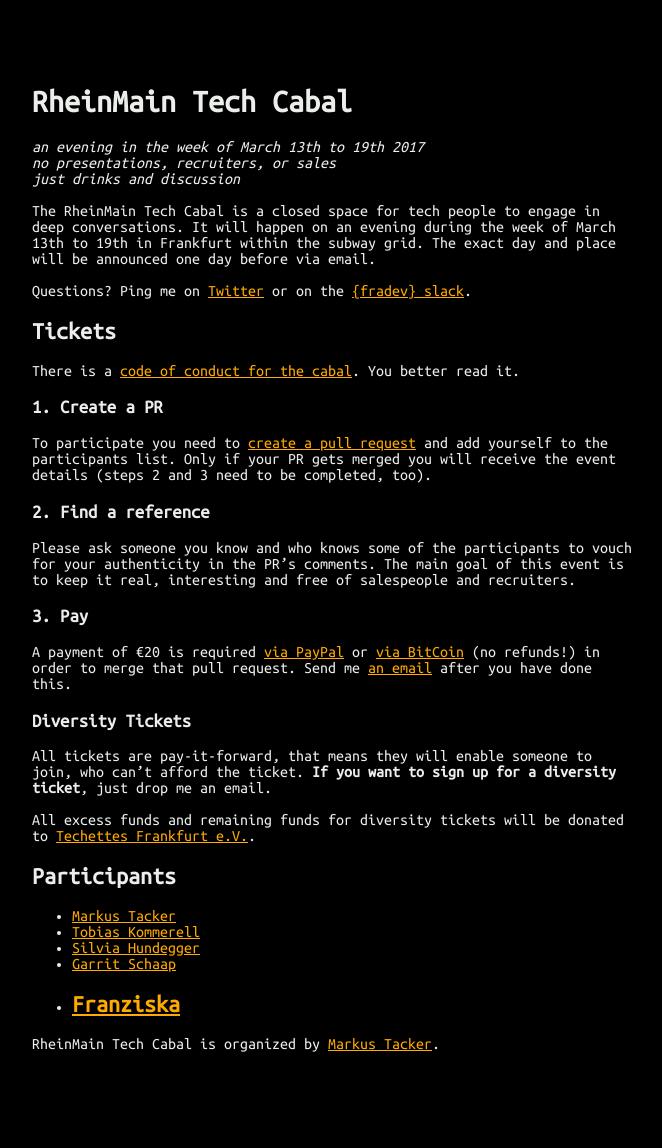
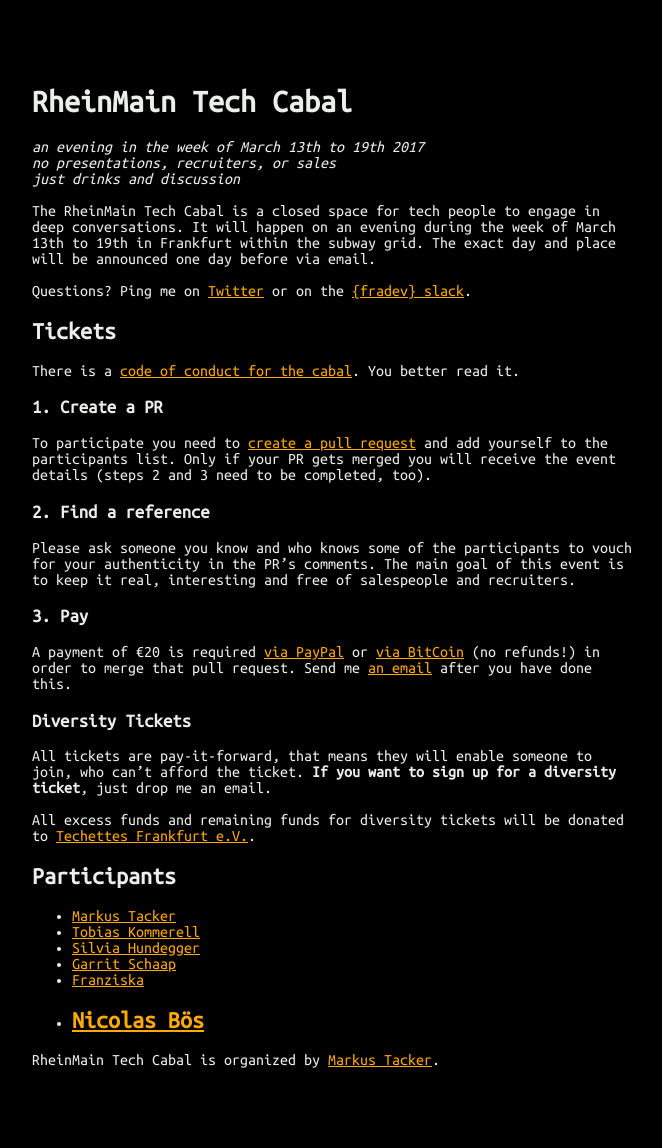
Before and after one commit to coderbyheart/blog, a Jekyll site: the page built from rheinmain-tech-cabal.md, in a window 1280 px wide. Shown: the whole page, without its empty margins (308-970 px from the left). Built offline with Jekyll 4.4.1, drawn with Linux system fonts in a browser that asks for light colours.

Commit message:
Markus, Tobias or Silvia might vouch for me ;)

```diff
--- a/rheinmain-tech-cabal.md
+++ b/rheinmain-tech-cabal.md
@@ -46,6 +46,7 @@
  * [Silvia Hundegger](https://twitter.com/silviahundegger)
  * [Garrit Schaap](https://twitter.com/pixelkind)
  * [Franziska](https://twitter.com/junewebdev)
+ * [Nicolas Bös](https://twitter.com/ntboes)
 ---
 
 RheinMain Tech Cabal is organized by [Markus Tacker](https://coderbyheart.com/).
```
